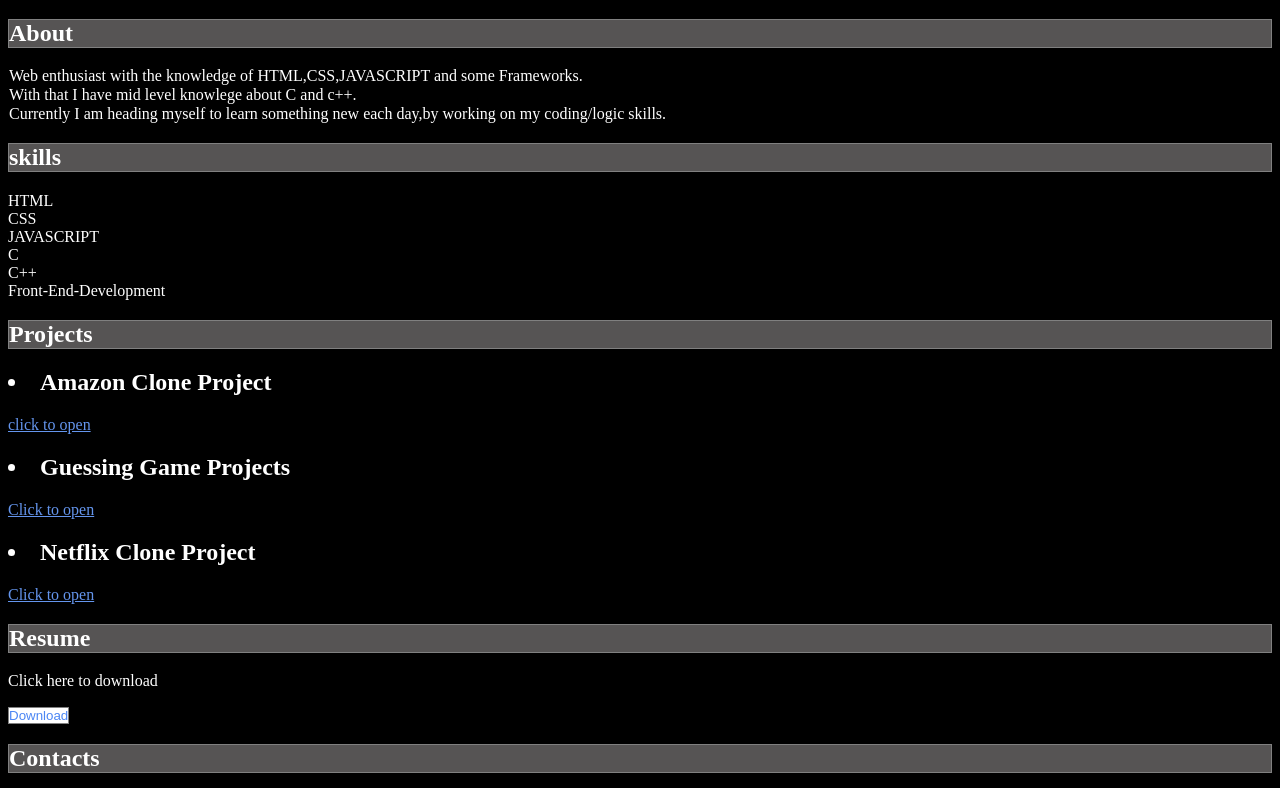
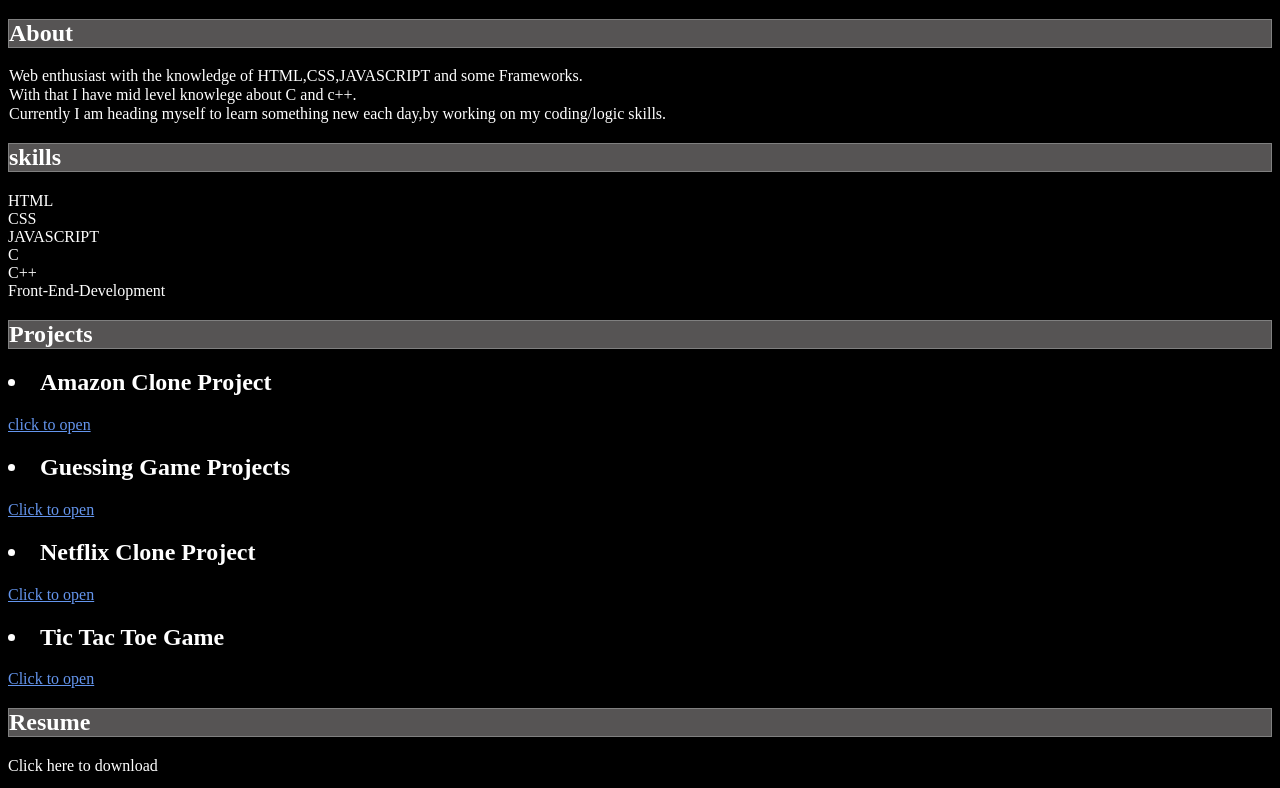
Before and after one commit to Ayushdobhal12345/Bharat-Intern, a plain HTML site: page index.html in a window 1280 px wide. Shown: the part 159-947 px from the top of the page. Drawn offline with Linux system fonts and the light colour scheme; a script that the page names is missing.

Commit message:
Update index.html

```diff
--- a/index.html
+++ b/index.html
@@ -37,16 +37,20 @@
         <h2 class="highlights">Projects</h2>
         <h2><li>Amazon Clone Project</li></h2>
         <div class="project1 border">
-        <a class="imp" href="file:///C:/Users/ayush/.vscode/projects/amazon.html">click to open</a>
+        <a class="imp" href="amazon.html">click to open</a>
         </div>
 
         <h2><li>Guessing Game Projects</li></h2>
         <div class="project2 border">
-        <a class="imp" href="file:///C:/Users/ayush/java%20script/js.html">Click to open</a>
+        <a class="imp" href="js.html">Click to open</a>
         </div>
         <h2><li>Netflix Clone Project</li></h2>
         <div class="project3 border">
         <a  class="imp" href="netflix.html">Click to open</a>
+        </div>
+        <h2><li>Tic Tac Toe Game</li></h2>
+        <div class="project4 border">
+        <a  class="imp" href="tictactoe.html">Click to open</a>
         </div>
     </section>
     <section class="resume">
```
